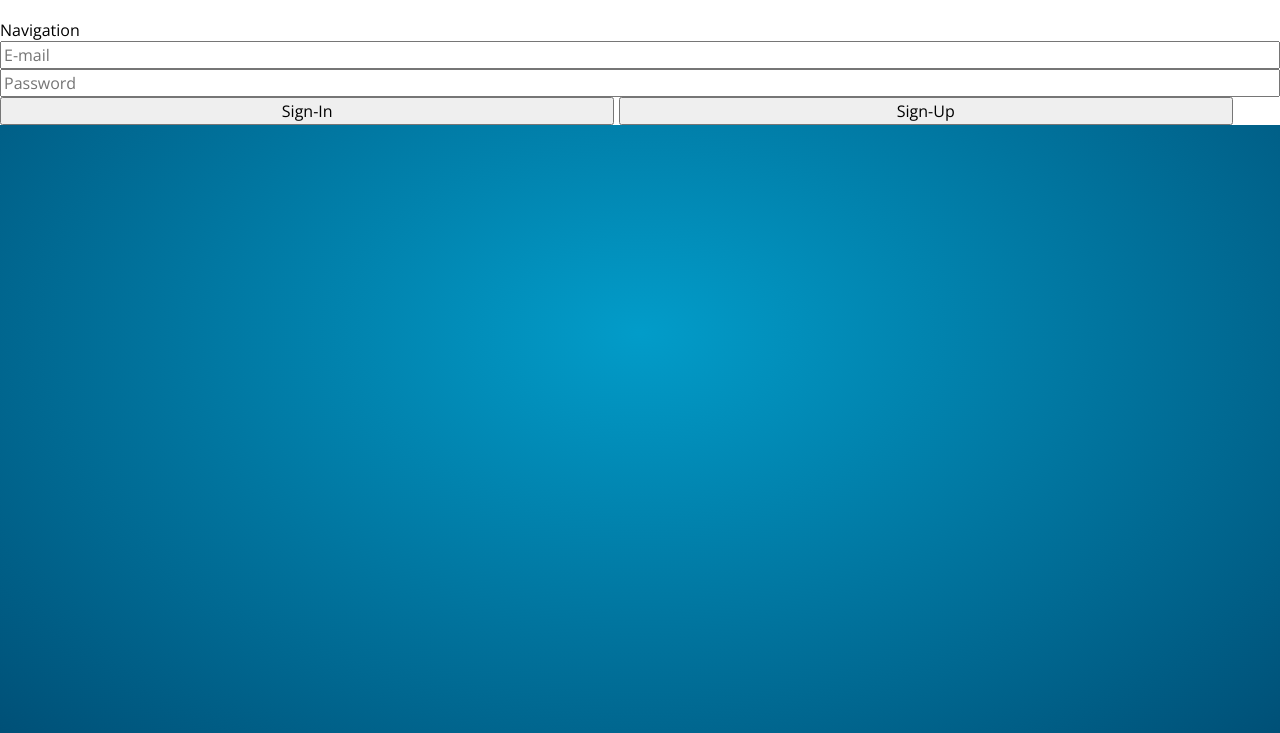
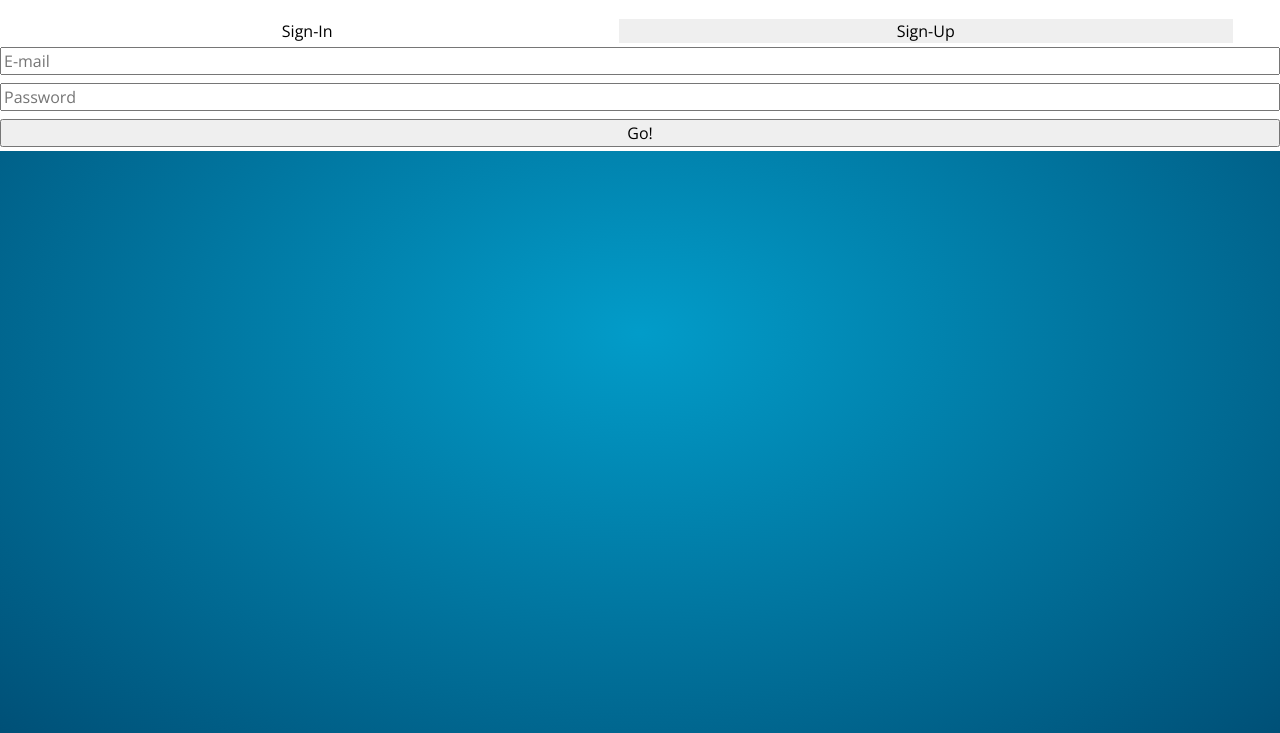
Before and after one commit to andreasdjs/andreasdjs.github.io, a plain HTML site: page index.html in a window 1280 px wide. Shown: the part 67-800 px from the top of the page. Drawn offline with nearby package versions, Linux system fonts and the light colour scheme.

Commit message:
sing-in/up moved, and new button + top/bottom margins

```diff
--- a/index.html
+++ b/index.html
@@ -22,15 +22,16 @@
 <body>
 	<div id="container">
 		<header><h1>Logo</h1></header>
-		<nav>Navigation</nav>
+<!--		<nav>Navigation</nav>-->
 		<article>
 			<div>
 				<div>
 					<form>
+						<button class="signin selected">Sign-In</button>
+						<button class="signup">Sign-Up</button>
 						<input type="email" placeholder="E-mail"/>
 						<input type="password" placeholder="Password"/>
-						<button class="signin">Sign-In</button>
-						<button class="signup">Sign-Up</button>
+						<button class="submit">Go!</button>
 					</form>
 				</div>
 			</div>
--- a/script.js
+++ b/script.js
@@ -3,8 +3,10 @@ $(document).ready(function(){
 	$(".signup").click(function (event){
 		if (signup === 0) {
 			event.preventDefault();
-			$(".signin").before("<input type='username' placeholder='Username'/>");
+			$(".submit").before("<input type='username' placeholder='Username'/>");
 			signup = 1;
+			$(".signup").addClass("selected");
+			$(".signin").removeClass("selected");
 		}
 	});
 });
--- a/style.css
+++ b/style.css
@@ -69,7 +69,23 @@ button .signin, button .signup {
 
 .signin, .signup {
 	width:48%;
-/*	border:0; */
+	border:0;
 	display: inline-block;
 	margin:0;
 }
+
+.selected {
+	background-color: white;
+}
+
+/* Margin for input and buttons */
+
+input {
+	margin-top: 4px;
+	margin-bottom: 4px;
+}
+
+button {
+	margin-top: 4px;
+	margin-bottom: 4px;
+}
```
